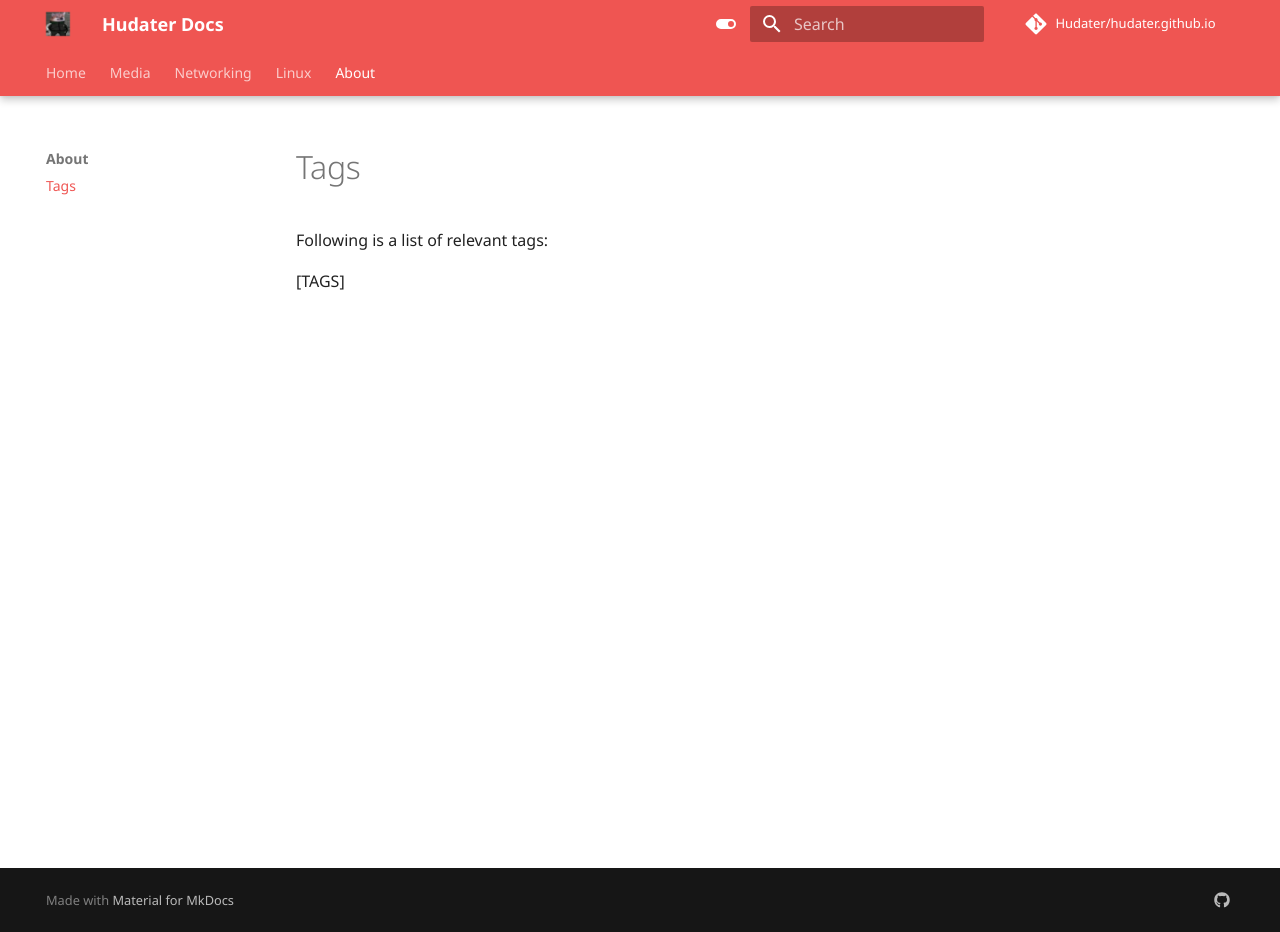
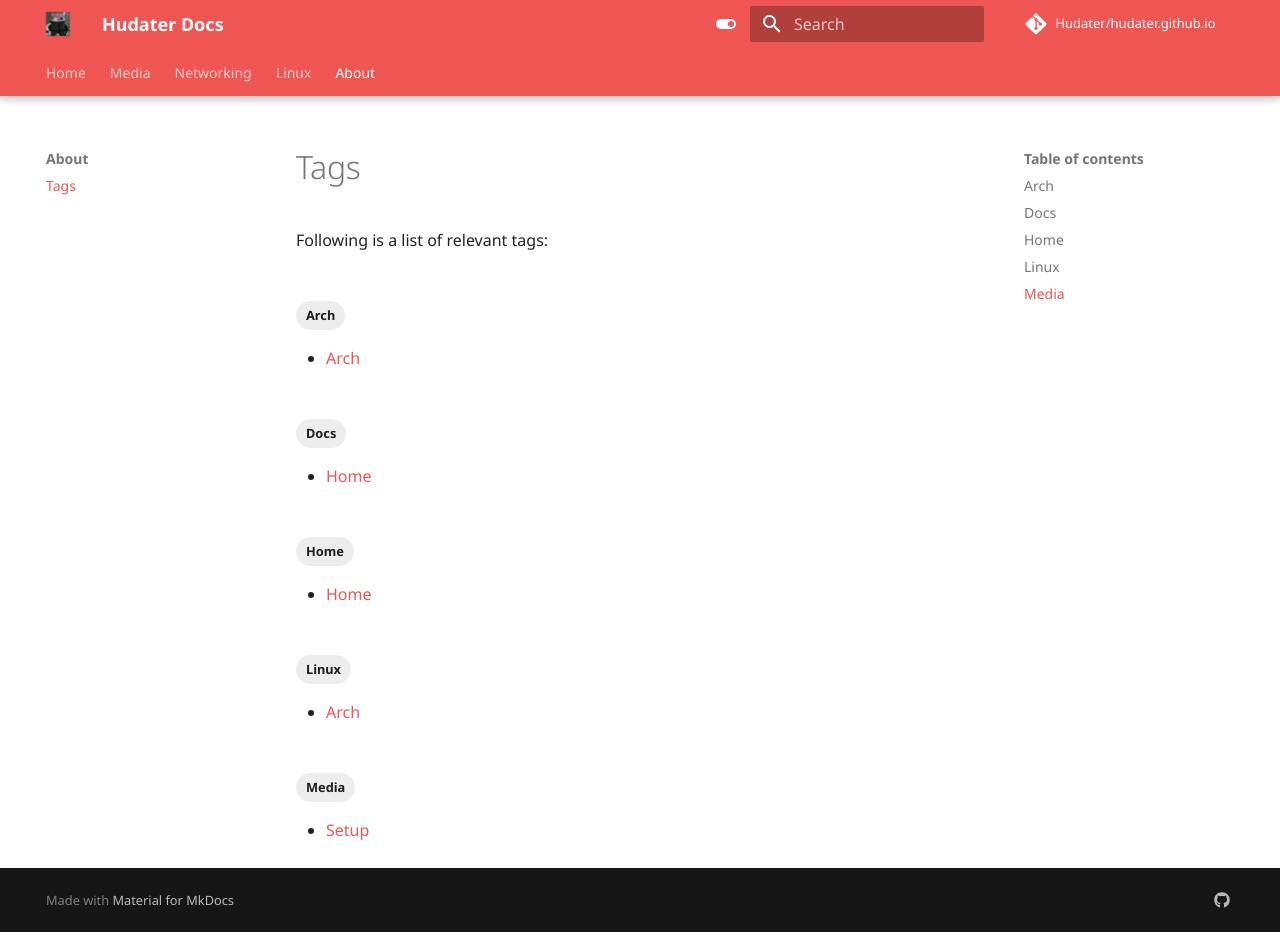
Before and after one commit to Hudater/hudater.github.io, an MkDocs documentation site: the page built from docs/about/tags.md, in a window 1280 px wide and 932 px high. Built offline with MkDocs 1.6.1 and Material for MkDocs 9.7.7, drawn with Linux system fonts in a browser that asks for light colours; some web fonts are replaced; comment, search, counter and statistics services are not loaded; some of the changed lines change nothing that is shown.

Commit message:
admonition fixed (indentation issue)

```diff
--- a/mkdocs.yml
+++ b/mkdocs.yml
@@ -41,7 +41,7 @@ theme:
     code: "Encode Sans Expanded"
 
 # Required for tags to function
-  markdown_extensions:
+markdown_extensions:
   - admonition
   - meta
   - attr_list
@@ -50,17 +50,16 @@ theme:
   - pymdownx.superfences
   - pymdownx.highlight
   - pymdownx.inlinehilite
-  - pymdown-extensions
   - pymdownx.tabbed:
       alternate_style: true
   - pymdownx.emoji:
       emoji_index: !!python/name:materialx.emoji.twemoji
       emoji_generator: !!python/name:materialx.emoji.to_svg
 
-  plugins:
+plugins:
   - search
   - tags:
-      tags_file: tags.md
+      tags_file: about/tags.md
 
 # Navigation setup
 nav:
```
